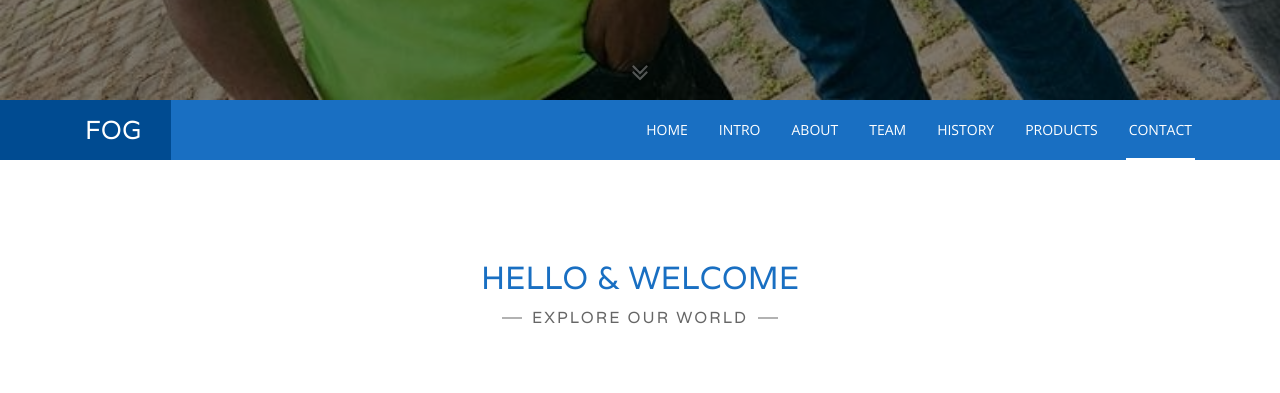
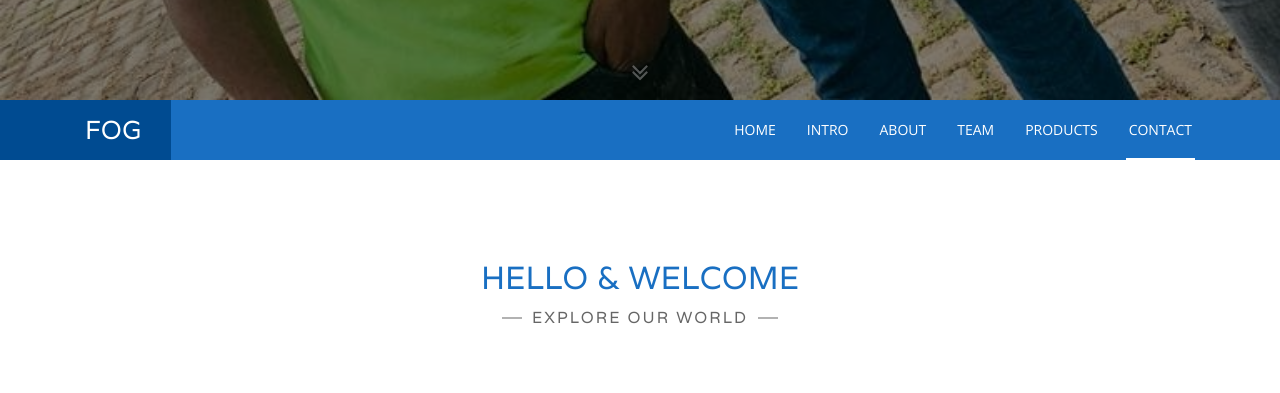
Before and after one commit to Popsicool/tecno, a plain HTML site: page index.html in a window 1280 px wide. Shown: the part 1180-1573 px from the top of the page. Drawn offline with nearby package versions, Linux system fonts and the light colour scheme.

Commit message:
update files

```diff
--- a/index.html
+++ b/index.html
@@ -125,7 +125,6 @@
 							<li class="page-scroll"><a href="#intro">Intro</a></li>
 							<li class="page-scroll"><a href="#about">About</a></li>
 							<li class="page-scroll"><a href="#team">Team</a></li>
-							<li class="page-scroll"><a href="#history">History</a></li>
 							<li class="page-scroll"><a href="#works">Products</a></li>
 							<li class="page-scroll"><a href="#contact">Contact</a></li>
 						</ul>
@@ -1514,7 +1513,6 @@
 					<li class="page-scroll"><a href="#intro">Intro</a></li>
 					<li class="page-scroll"><a href="#about">About</a></li>
 					<li class="page-scroll"><a href="#team">Team</a></li>
-					<li class="page-scroll"><a href="#history">History</a></li>
 					<li class="page-scroll"><a href="#works">Products</a></li>
 					<li class="page-scroll"><a href="#contact">Contact</a></li>
 				</ul>
```
